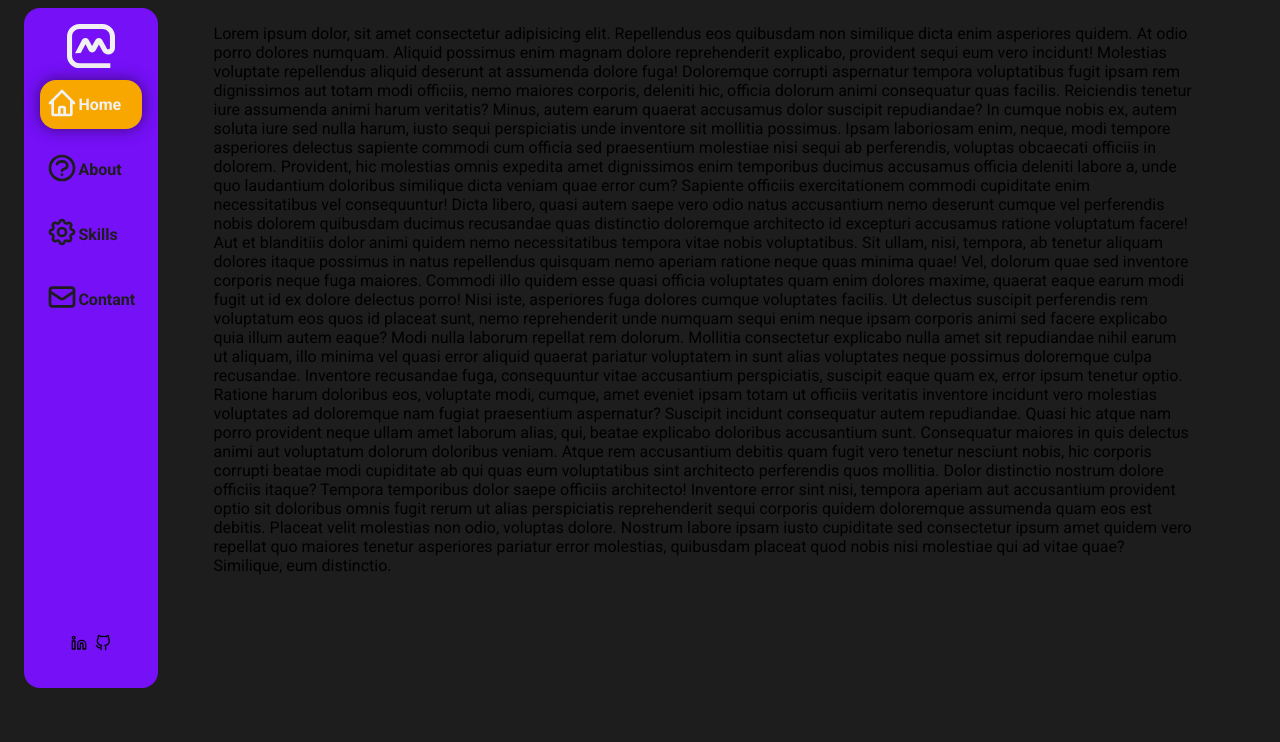
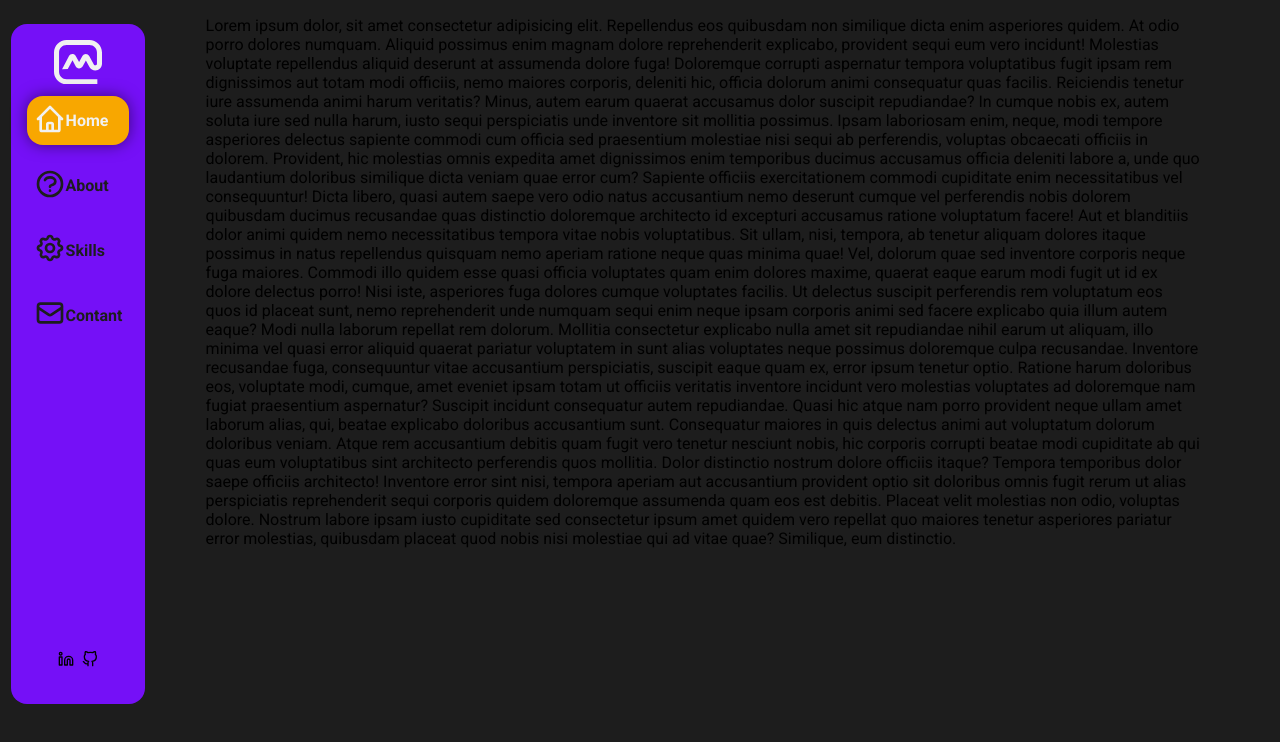
Before and after one commit to mohammadrezaalizade/personalWebsite, a Next.js app: page / in a window 1280 px wide. Shown: the top 742 px of the page. Built offline with nearby package versions, Linux system fonts and the light colour scheme.

Commit message:
FIX-header style

```diff
--- a/components/header/header.module.scss
+++ b/components/header/header.module.scss
@@ -2,10 +2,10 @@
 @use "../../sass/responsive.module.scss" as responsive;
 .container {
   position: relative;
-  flex: 0.3;
+  flex: 0.2;
 
   @include responsive.sm {
-    flex: 0.2;
+    flex: 0.18;
   }
   @include responsive.lg {
     flex: 0.15;
@@ -16,7 +16,7 @@
     justify-content: flex-start;
     flex-direction: column;
     background: color.$primery;
-    margin: 0 1rem;
+    margin: 1rem 0.2rem;
     padding: 1rem 0.5rem;
     border-radius: 1rem;
     position: fixed;
--- a/components/home/home.module.scss
+++ b/components/home/home.module.scss
@@ -2,5 +2,5 @@
 
 .container {
   position: relative;
-  padding: 1rem;
+  padding: 0.5rem;
 }
```
